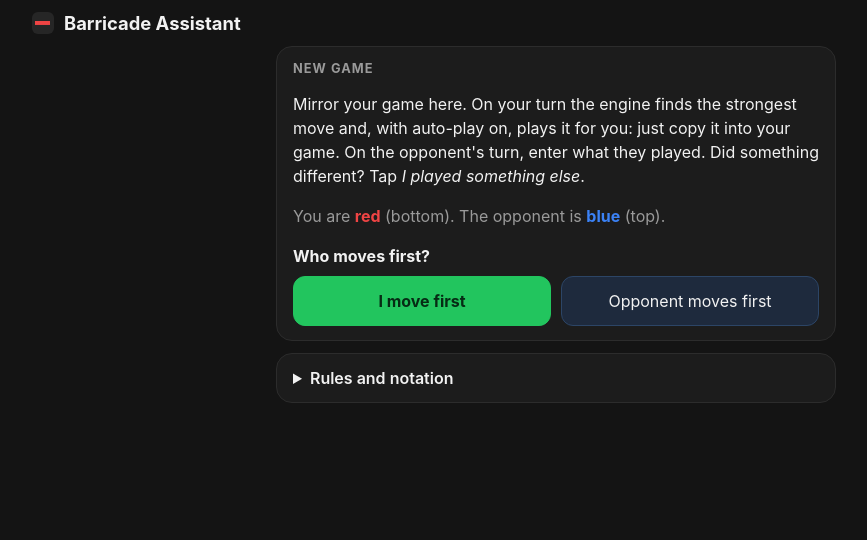
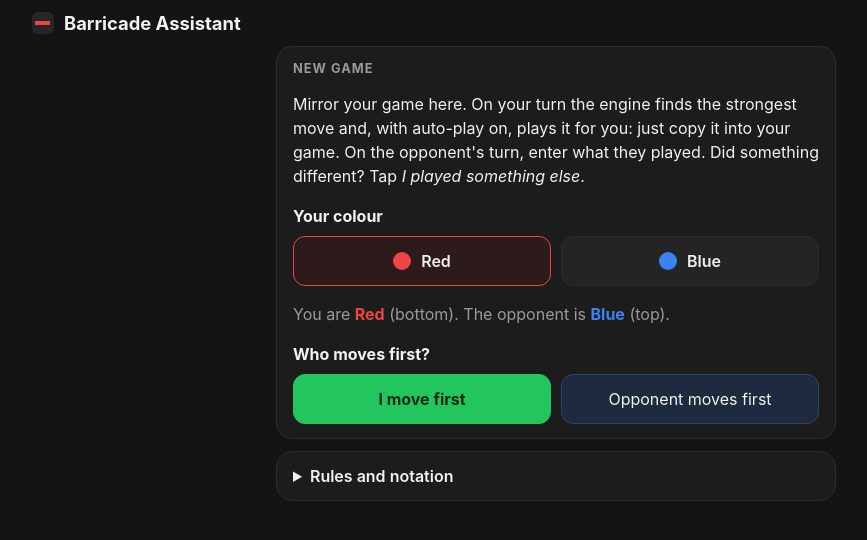
Before and after one commit to Areeb-Ali/Barricade-Assistant, a React (Vite) app: page / in a window 1280 px wide. Shown: the top 540 px of the page, without its empty margins (84-951 px from the left). Built offline with nearby package versions, Linux system fonts and the light colour scheme.

Commit message:
Let players choose red or blue at the start of a game
The new-game screen now has a colour picker. The choice is stored with
the game and remembered for next time; the board, walls and panels swap
their colours accordingly.

```diff
--- a/src/App.tsx
+++ b/src/App.tsx
@@ -17,8 +17,12 @@ import {
 } from './engine/rules';
 import { TEMPO, mateIn, type SearchInfo } from './engine/search';
 
+type Color = 'red' | 'blue';
+
 interface Game {
   first: Player;
+  /** Your pawn colour; the opponent gets the other one. */
+  color?: Color;
   moves: Move[];
   /** Indices of moves the app played for you automatically. */
   auto?: number[];
@@ -29,6 +33,7 @@ interface Game {
 const GAME_KEY = 'barricade-assistant/game';
 const THINK_KEY = 'barricade-assistant/think-ms';
 const AUTO_KEY = 'barricade-assistant/auto-play';
+const COLOR_KEY = 'barricade-assistant/color';
 const THINK_OPTIONS = [1000, 2000, 4000, 8000];
 const NAMES = ['You', 'Opponent'] as const;
 
@@ -108,7 +113,7 @@ export default function App() {
   }, [game]);
 
   if (!game || !state) {
-    return <Setup onStart={(first) => setGame({ first, moves: [] })} />;
+    return <Setup onStart={(first, color) => setGame({ first, color, moves: [] })} />;
   }
 
   const current = game;
@@ -145,7 +150,7 @@ export default function App() {
   }
 
   return (
-    <div className="app">
+    <div className={`app color-${current.color ?? 'red'}`}>
       <header className="topbar">
         <h1>
           <span className="logo" aria-hidden="true" />
@@ -296,9 +301,17 @@ export default function App() {
   );
 }
 
-function Setup({ onStart }: { onStart: (first: Player) => void }) {
+function Setup({ onStart }: { onStart: (first: Player, color: Color) => void }) {
+  const [color, setColor] = useState<Color>(() => load<Color>(COLOR_KEY, 'red'));
+  const other: Color = color === 'red' ? 'blue' : 'red';
+
+  function start(first: Player) {
+    save(COLOR_KEY, color);
+    onStart(first, color);
+  }
+
   return (
-    <div className="app">
+    <div className={`app color-${color}`}>
       <header className="topbar">
         <h1>
           <span className="logo" aria-hidden="true" />
@@ -313,16 +326,30 @@ function Setup({ onStart }: { onStart: (first: Player) => void }) {
             auto-play on, plays it for you: just copy it into your game. On the opponent's turn,
             enter what they played. Did something different? Tap <em>I played something else</em>.
           </p>
+          <h3>Your colour</h3>
+          <div className="setup-buttons" role="radiogroup" aria-label="Your colour">
+            {(['red', 'blue'] as const).map((c) => (
+              <button
+                key={c}
+                role="radio"
+                aria-checked={color === c}
+                className={`color-pick ${c} ${color === c ? 'on' : ''}`}
+                onClick={() => setColor(c)}
+              >
+                <span className="dot" /> {c === 'red' ? 'Red' : 'Blue'}
+              </button>
+            ))}
+          </div>
           <p className="muted">
-            You are <strong className="you-text">red</strong> (bottom). The opponent is{' '}
-            <strong className="opp-text">blue</strong> (top).
+            You are <strong className="you-text">{color}</strong> (bottom). The opponent is{' '}
+            <strong className="opp-text">{other}</strong> (top).
           </p>
           <h3>Who moves first?</h3>
           <div className="setup-buttons">
-            <button className="primary" onClick={() => onStart(0)}>
+            <button className="primary" onClick={() => start(0)}>
               I move first
             </button>
-            <button className="secondary" onClick={() => onStart(1)}>
+            <button className="secondary" onClick={() => start(1)}>
               Opponent moves first
             </button>
           </div>
--- a/src/styles.css
+++ b/src/styles.css
@@ -6,8 +6,14 @@
   --cell-border: #3b3b3b;
   --text: #f2f2f2;
   --muted: #9a9a9a;
-  --you: #ef4444;
-  --opp: #3b82f6;
+  --red: #ef4444;
+  --blue: #3b82f6;
+  --red-tint: #352a2a;
+  --blue-tint: #272d38;
+  --you: var(--red);
+  --opp: var(--blue);
+  --you-tint: var(--red-tint);
+  --opp-tint: var(--blue-tint);
   --good: #22c55e;
   --bad: #f87171;
   --radius: 16px;
@@ -259,11 +265,11 @@ code {
 }
 
 .board .cell.goal-you {
-  fill: #352a2a;
+  fill: var(--you-tint);
 }
 
 .board .cell.goal-opp {
-  fill: #272d38;
+  fill: var(--opp-tint);
 }
 
 .board .last-move {
@@ -635,3 +641,50 @@ code {
 .switch:checked::after {
   transform: translateX(20px);
 }
+
+/* Player colours */
+
+.app.color-blue {
+  --you: var(--blue);
+  --opp: var(--red);
+  --you-tint: var(--blue-tint);
+  --opp-tint: var(--red-tint);
+}
+
+.color-pick {
+  display: flex;
+  align-items: center;
+  justify-content: center;
+  gap: 10px;
+  font-weight: 600;
+  padding: 14px;
+}
+
+.color-pick .dot {
+  width: 18px;
+  height: 18px;
+  border-radius: 50%;
+}
+
+.color-pick.red .dot {
+  background: var(--red);
+}
+
+.color-pick.blue .dot {
+  background: var(--blue);
+}
+
+.color-pick.on.red {
+  border-color: var(--red);
+  background: #2d1b1b;
+}
+
+.color-pick.on.blue {
+  border-color: var(--blue);
+  background: #1b2333;
+}
+
+.you-text,
+.opp-text {
+  text-transform: capitalize;
+}
```
Also changed, not shown: 1 other file (tests, documents, lock files or other folders).
